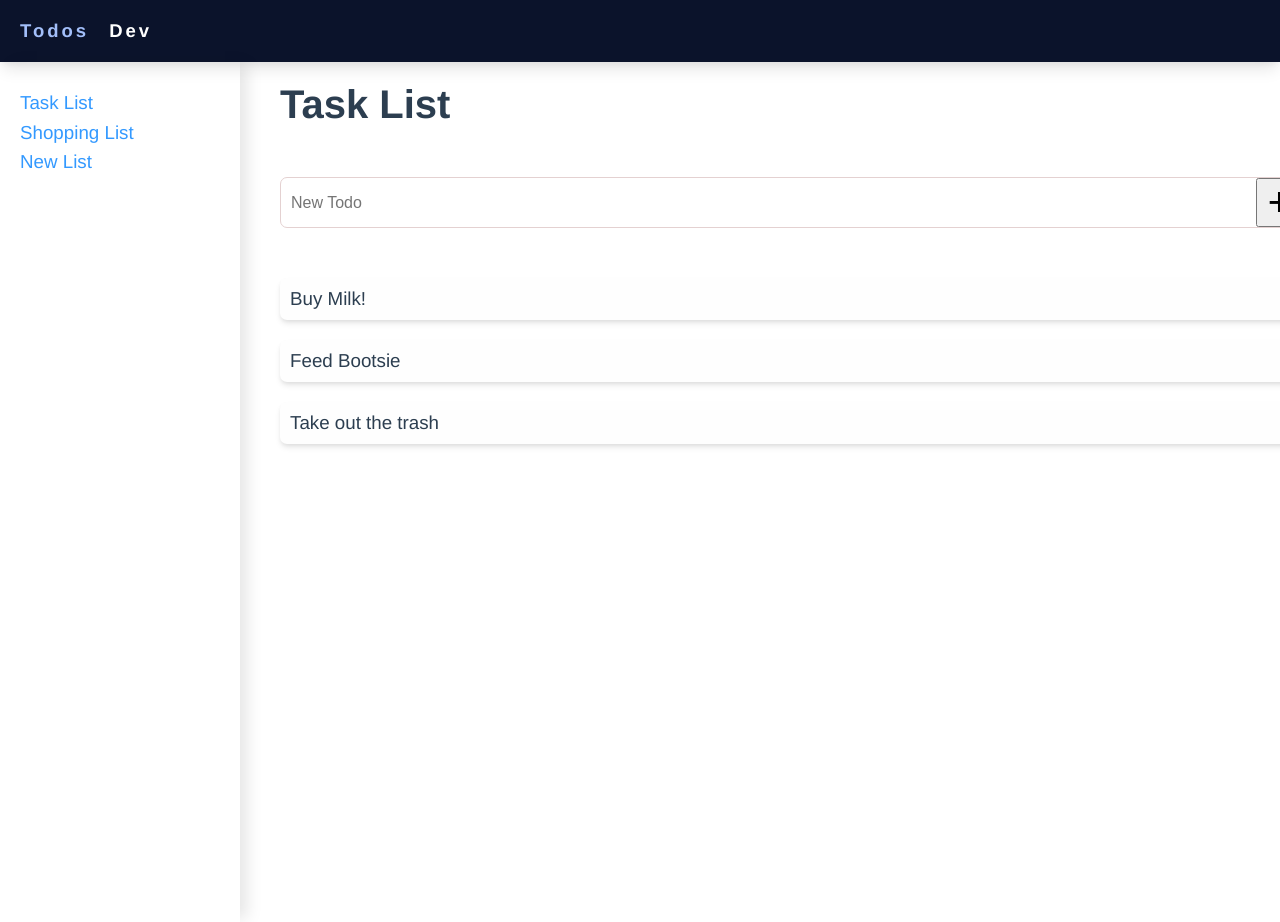
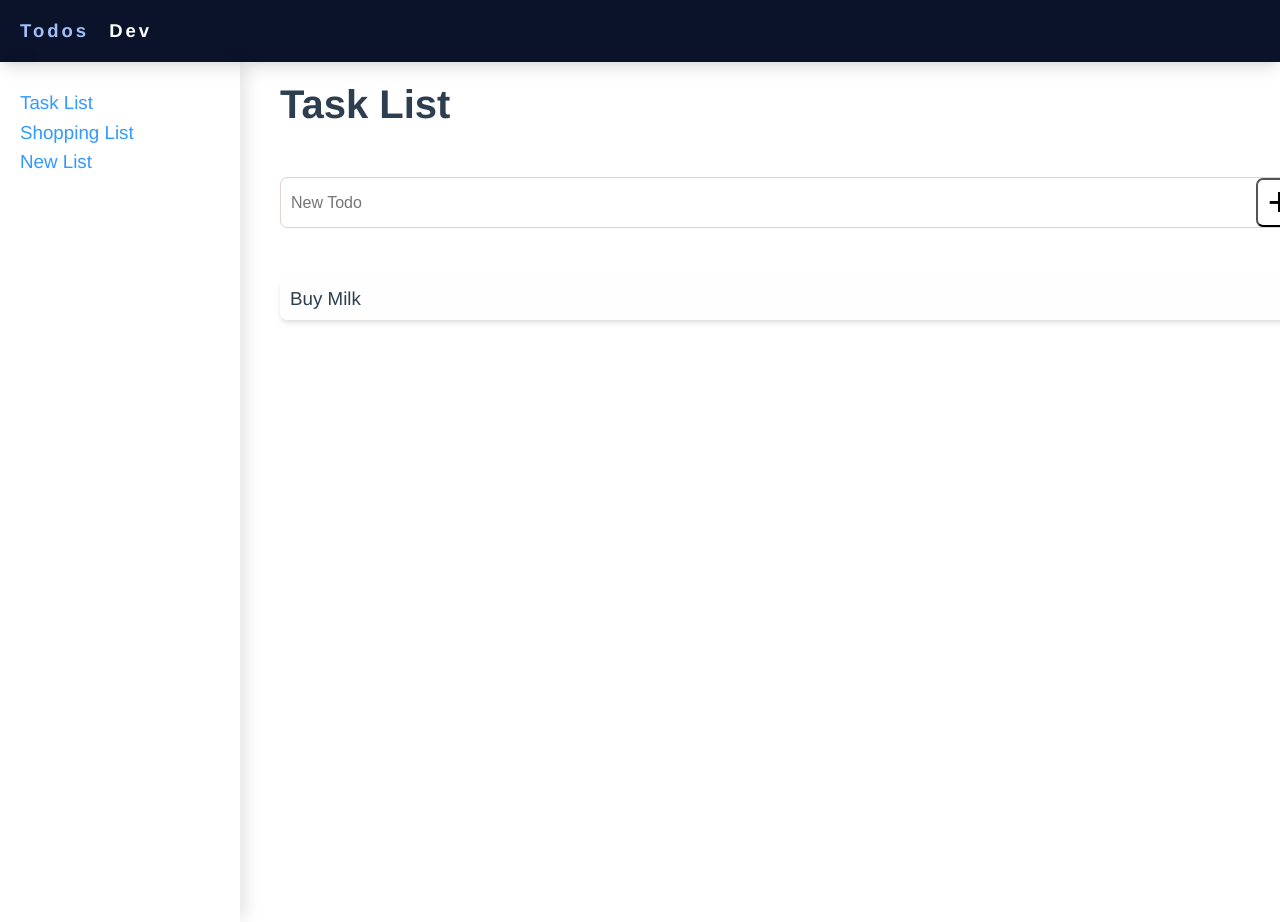
Before and after one commit to unChartedZone/todo-app, a React (Create React App) app: page /todos/1 in a window 1280 px wide. Shown: the top 922 px of the page. Built offline with nearby package versions, Linux system fonts and the light colour scheme.

Commit message:
split up todos app, using a reducer now

```diff
--- a/public/index.html
+++ b/public/index.html
@@ -1,14 +1,12 @@
 <!DOCTYPE html>
 <html lang="en">
+
 <head>
   <meta charset="utf-8" />
   <link rel="icon" href="%PUBLIC_URL%/favicon.ico" />
   <meta name="viewport" content="width=device-width, initial-scale=1" />
   <meta name="theme-color" content="#000000" />
-    <meta
-      name="description"
-      content="Web site created using create-react-app"
-    />
+  <meta name="description" content="Web site created using create-react-app" />
   <link rel="apple-touch-icon" href="%PUBLIC_URL%/logo192.png" />
   <!--
       manifest.json provides metadata used when your web app is installed on a
@@ -24,8 +22,9 @@
       work correctly both with client-side routing and a non-root public URL.
       Learn how to configure a non-root public URL by running `npm run build`.
     -->
-    <title>React App</title>
+  <title>Todo App</title>
 </head>
+
 <body>
   <noscript>You need to enable JavaScript to run this app.</noscript>
   <div id="root"></div>
@@ -40,4 +39,5 @@
       To create a production bundle, use `npm run build` or `yarn build`.
     -->
 </body>
+
 </html>
--- a/src/Router.js
+++ b/src/Router.js
@@ -5,7 +5,7 @@ import { BrowserRouter, Switch, Route, Redirect } from 'react-router-dom';
 import Navbar from './components/Navbar';
 
 // Views
-import Todos from './views/Todos.js';
+import TodosList from './views/TodosList.js';
 import Dev from './views/Dev.js';
 import About from './views/About.js';
 
@@ -17,7 +17,7 @@ const Router = () => {
         <Route exact path="/">
           <Redirect to="/todos" />
         </Route>
-        <Route exact path="/todos/:id?" children={<Todos />} />
+        <Route exact path="/todos/:id?" children={<TodosList />} />
         <Route exact path="/about" component={About} />
         <Route exact path="/dev" component={Dev} />
       </Switch>
--- /dev/null
+++ b/src/components/Todo.js
@@ -0,0 +1,11 @@
+import React from 'react';
+
+const Todo = ({ todo }) => {
+  return (
+    <div className="todos__item" key={todo.id}>
+      <p>{todo.title}</p>
+    </div>
+  );
+};
+
+export default Todo;
--- /dev/null
+++ b/src/reducers/todos.js
@@ -0,0 +1,19 @@
+const todosReducer = (state, action) => {
+  switch (action.type) {
+    case 'POPULATE_TODOS':
+      return action.todos;
+    case 'ADD_TODO':
+      return [
+        ...state,
+        {
+          id: state.length + 1,
+          title: action.title,
+          description: action.description,
+        },
+      ];
+    default:
+      return state;
+  }
+};
+
+export { todosReducer as default };
--- a/src/scss/components/_textfield.scss
+++ b/src/scss/components/_textfield.scss
@@ -22,5 +22,7 @@
     height: 100%;
     font-size: 4rem;
     padding: 0 1rem;
+    background: transparent;
+    border-radius: 7px;
   }
 }
--- a/src/views/Todos.js
+++ b/src/views/TodosList.js
@@ -1,41 +1,36 @@
-import React, { useState, useEffect } from 'react';
+import React, { useState, useEffect, useReducer } from 'react';
 import { useParams } from 'react-router-dom';
 import Sidebar from '../components/Sidebar';
+import Todo from '../components/Todo';
 
-const Todos = (props) => {
+import todosReducer from '../reducers/todos';
+
+const TodosList = (props) => {
+  const collections = {
+    1: { name: 'Task List', todosId: 1 },
+    2: { name: 'Shopping List', todosId: 2 },
+  };
+
   let { id } = useParams();
-
   const [newTodo, setNewTodo] = useState('');
-  const [todos, setTodos] = useState([]);
+  // const [todos, setTodos] = useState([]);
+  const [todos, dispatch] = useReducer(todosReducer, []);
 
   const mounted = () => {
     console.log('Mounted!');
   };
 
-  const routeChanged = () => {
+  useEffect(() => {
     console.log(`List changed to ${id}!`);
     if (id) {
-      setTodos([...sampleTodoLists[id]]);
+      dispatch({
+        type: 'POPULATE_TODOS',
+        todos: [{ id: 1, title: 'Buy Milk', description: '' }],
+      });
     }
-  };
-
-  useEffect(routeChanged, [id]);
+  }, [id]);
 
   useEffect(mounted, []);
-
-  const collections = {
-    1: { name: 'Task List', todosId: 1 },
-    2: { name: 'Shopping List', todosId: 2 },
-  };
-
-  const sampleTodoLists = {
-    1: [
-      { id: 1, title: 'Buy Milk!' },
-      { id: 2, title: 'Feed Bootsie' },
-      { id: 3, title: 'Take out the trash' },
-    ],
-    2: [],
-  };
 
   const addTodo = (e) => {
     e.preventDefault();
@@ -43,14 +38,11 @@ const Todos = (props) => {
       console.log('Empty Todo!');
       return;
     }
-
-    setTodos([
-      ...todos,
-      {
-        id: todos.length + 1,
-        title: newTodo,
-      },
-    ]);
+    dispatch({
+      type: 'ADD_TODO',
+      title: newTodo,
+      description: '',
+    });
     setNewTodo('');
   };
 
@@ -75,11 +67,7 @@ const Todos = (props) => {
         </div>
         <div className="todos__list">
           {todos.map((todo) => {
-            return (
-              <div className="todos__item" key={todo.id}>
-                <p>{todo.title}</p>
-              </div>
-            );
+            return <Todo key={todo.id} todo={todo} />;
           })}
         </div>
       </div>
@@ -87,4 +75,4 @@ const Todos = (props) => {
   );
 };
 
-export default Todos;
+export default TodosList;
```
Lines whose indentation alone changed are shown as unchanged.
